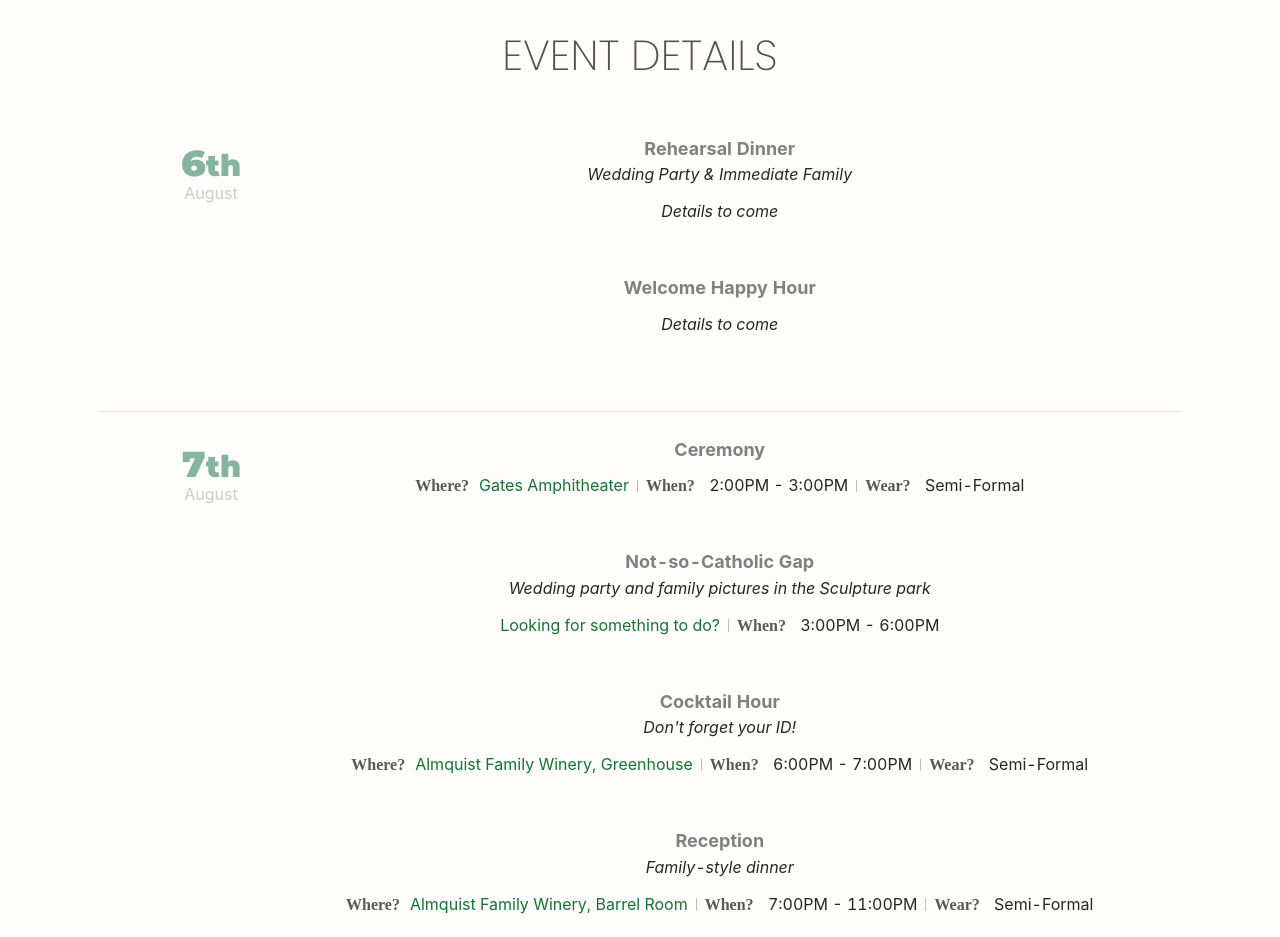
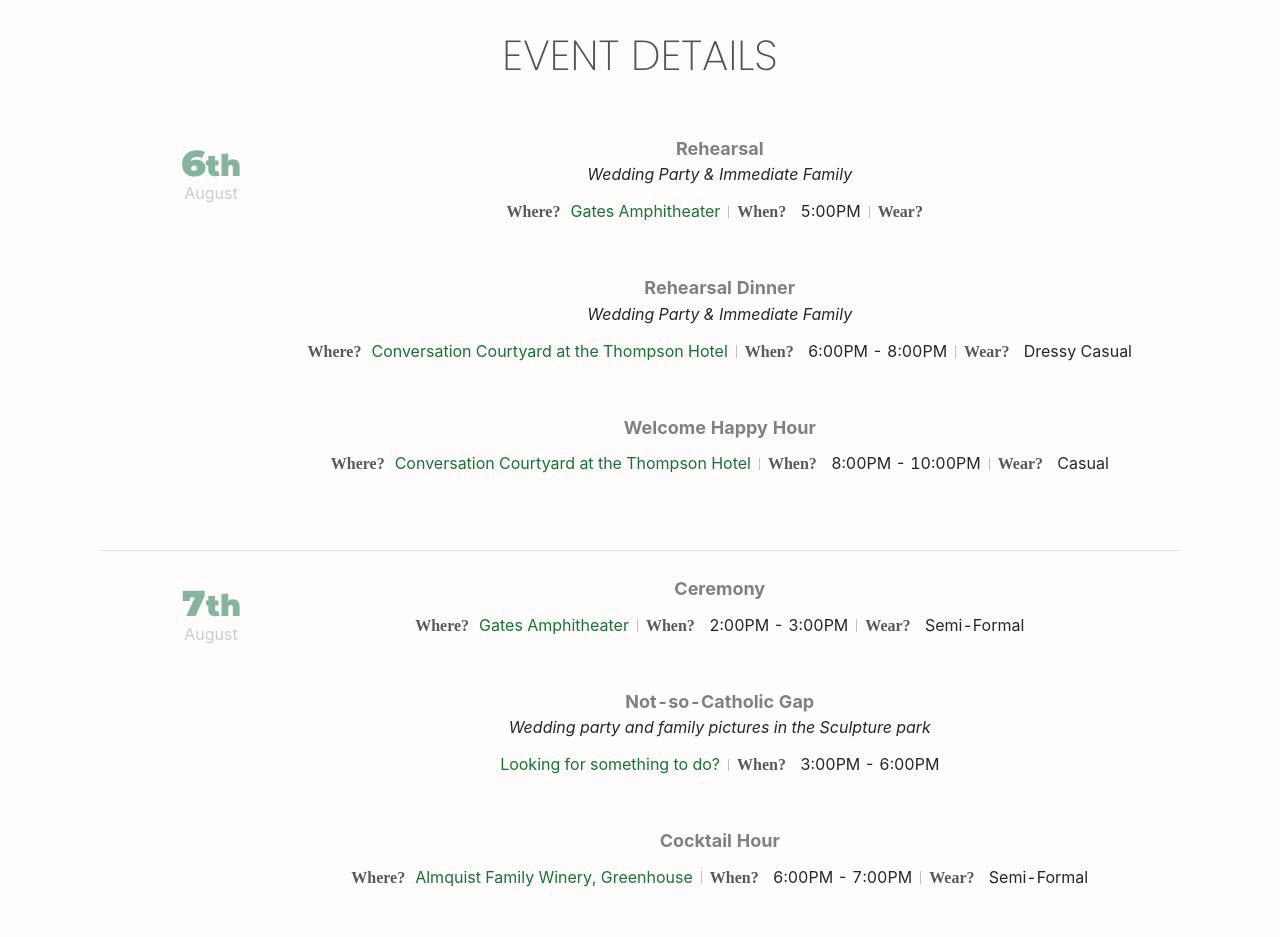
Before and after one commit to m34gh4nb3th/nedsbigday, a React (Create React App) app: page / in a window 1280 px wide. Shown: the part 900-1837 px from the top of the page. Built offline with nearby package versions, Linux system fonts and the light colour scheme; a web font is replaced by a local one.

Commit message:
event details update

```diff
--- a/src/Components/Home/eventData.js
+++ b/src/Components/Home/eventData.js
@@ -1,22 +1,26 @@
 const eventData = {
     6: [
         {
+            eventName: "Rehearsal",
+            extra: "Wedding Party & Immediate Family",
+            locationName: "Gates Amphitheater",
+            locationLink: "https://www.seattleartmuseum.org/visit/olympic-sculpture-park",
+            time: "5:00PM",
+        },
+        {
             eventName: "Rehearsal Dinner",
             extra: "Wedding Party & Immediate Family",
-            locationName: "Sawyer",
-            locationLink: "http://sawyerseattle.com/",
+            locationName: "Conversation Courtyard at the Thompson Hotel",
+            locationLink: "https://www.thompsonhotels.com/hotels/washington/seattle/thompson-seattle/eat-and-drink/conversation",
             time: "6:00PM - 8:00PM",
             attire: "Dressy Casual",
-            detailsTbd: true,
         },
         {
             eventName: "Welcome Happy Hour",
-            locationName: "King's Hardware",
-            //extra: "See website for drink and food menu and pricing",
-            locationLink: "http://www.kingsballard.com/",
+            locationName: "Conversation Courtyard at the Thompson Hotel",
+            locationLink: "https://www.thompsonhotels.com/hotels/washington/seattle/thompson-seattle/eat-and-drink/conversation",
             time: "8:00PM - 10:00PM",
             attire: "Casual",
-            detailsTbd: true,
         },
     ],
     7: [
@@ -35,7 +39,6 @@ const eventData = {
         },
         {
             eventName: "Cocktail Hour",
-            extra: "Don't forget your ID!",
             locationName: "Almquist Family Winery, Greenhouse",
             locationLink: "http://www.almquistfamily.com/",
             time: "6:00PM - 7:00PM",
```
